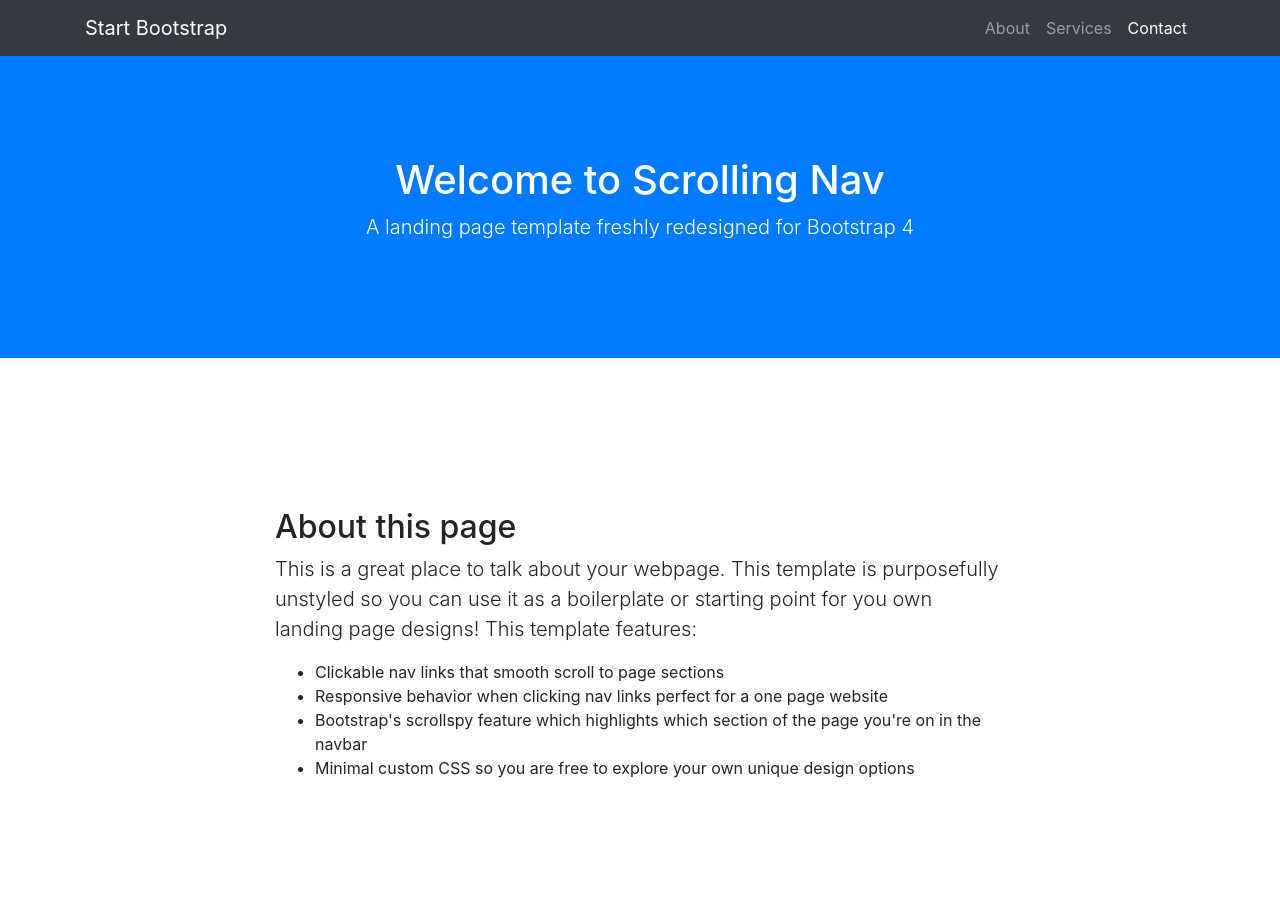
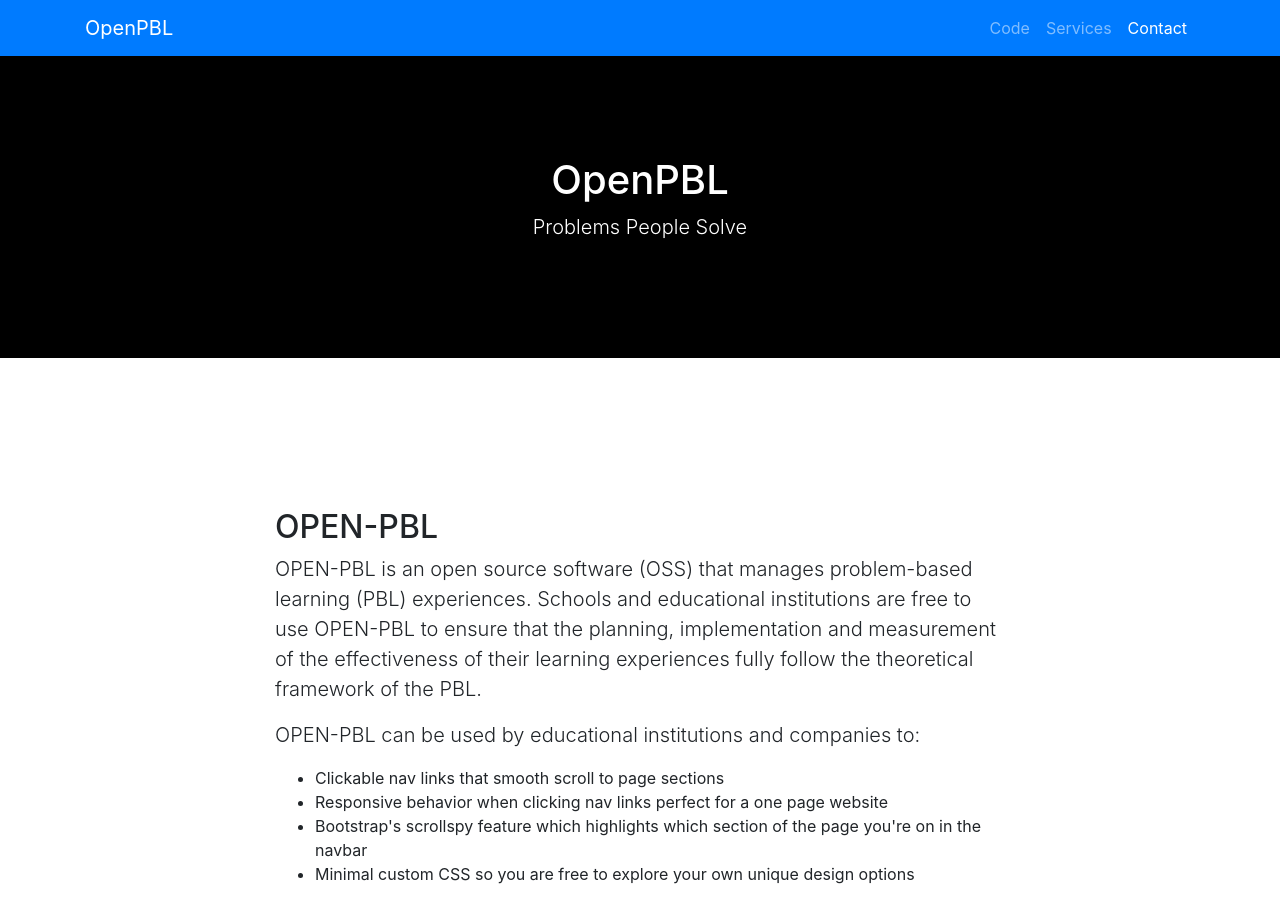
Before and after one commit to open-pbl-org/home, a website with bundled scripts: page index-nova/index.html in a window 1280 px wide. Shown: the top 905 px of the page. Built offline with nearby package versions, Linux system fonts and the light colour scheme.

Commit message:
alteração no index para mudar textos e nos css para mudar as cores

```diff
--- a/index-nova/index.html
+++ b/index-nova/index.html
@@ -23,14 +23,14 @@
   <!-- Navigation -->
   <nav class="navbar navbar-expand-lg navbar-dark bg-dark fixed-top" id="mainNav">
     <div class="container">
-      <a class="navbar-brand js-scroll-trigger" href="#page-top">Start Bootstrap</a>
+      <a class="navbar-brand js-scroll-trigger" href="#page-top">OpenPBL</a>
       <button class="navbar-toggler" type="button" data-toggle="collapse" data-target="#navbarResponsive" aria-controls="navbarResponsive" aria-expanded="false" aria-label="Toggle navigation">
         <span class="navbar-toggler-icon"></span>
       </button>
       <div class="collapse navbar-collapse" id="navbarResponsive">
         <ul class="navbar-nav ml-auto">
           <li class="nav-item">
-            <a class="nav-link js-scroll-trigger" href="#about">About</a>
+            <a class="nav-link js-scroll-trigger" href="https://github.com/openpbl">Code</a>
           </li>
           <li class="nav-item">
             <a class="nav-link js-scroll-trigger" href="#services">Services</a>
@@ -45,8 +45,8 @@
 
   <header class="bg-primary text-white">
     <div class="container text-center">
-      <h1>Welcome to Scrolling Nav</h1>
-      <p class="lead">A landing page template freshly redesigned for Bootstrap 4</p>
+      <h1>OpenPBL</h1>
+      <p class="lead">Problems People Solve</p>
     </div>
   </header>
 
@@ -54,8 +54,13 @@
     <div class="container">
       <div class="row">
         <div class="col-lg-8 mx-auto">
-          <h2>About this page</h2>
-          <p class="lead">This is a great place to talk about your webpage. This template is purposefully unstyled so you can use it as a boilerplate or starting point for you own landing page designs! This template features:</p>
+          <h2>OPEN-PBL</h2>
+          <p class="lead">OPEN-PBL is an open source software (OSS) that manages problem-based
+          learning (PBL) experiences. Schools and educational institutions are free to use OPEN-PBL
+          to ensure that the planning, implementation and measurement of the effectiveness of their
+          learning experiences fully follow the theoretical framework of the PBL.</p>
+
+          <p class="lead">OPEN-PBL can be used by educational institutions and companies to:</p>
           <ul>
             <li>Clickable nav links that smooth scroll to page sections</li>
             <li>Responsive behavior when clicking nav links perfect for a one page website</li>
```
Also changed, not shown: index-nova/vendor/bootstrap/css/bootstrap.css, index-nova/vendor/bootstrap/css/bootstrap.min.css.
